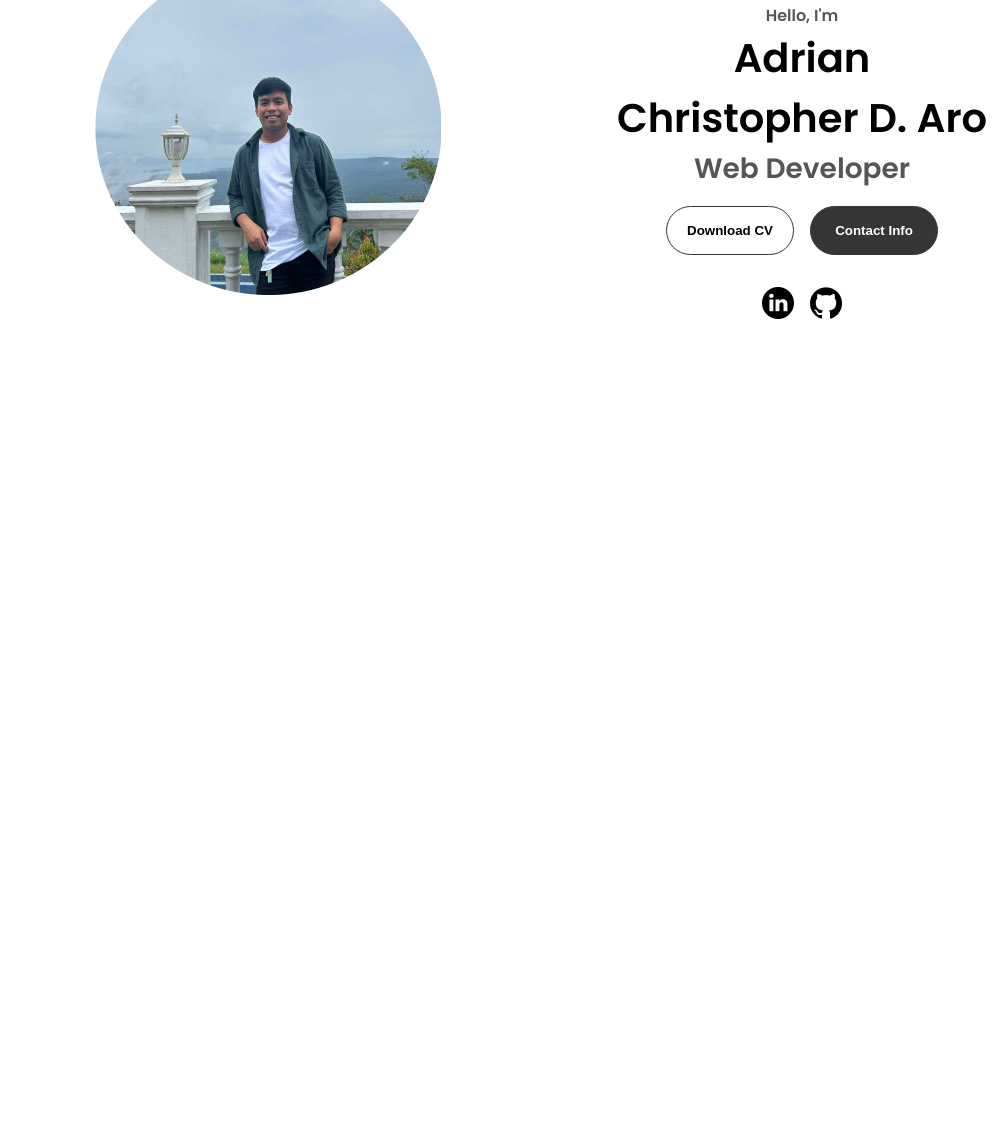
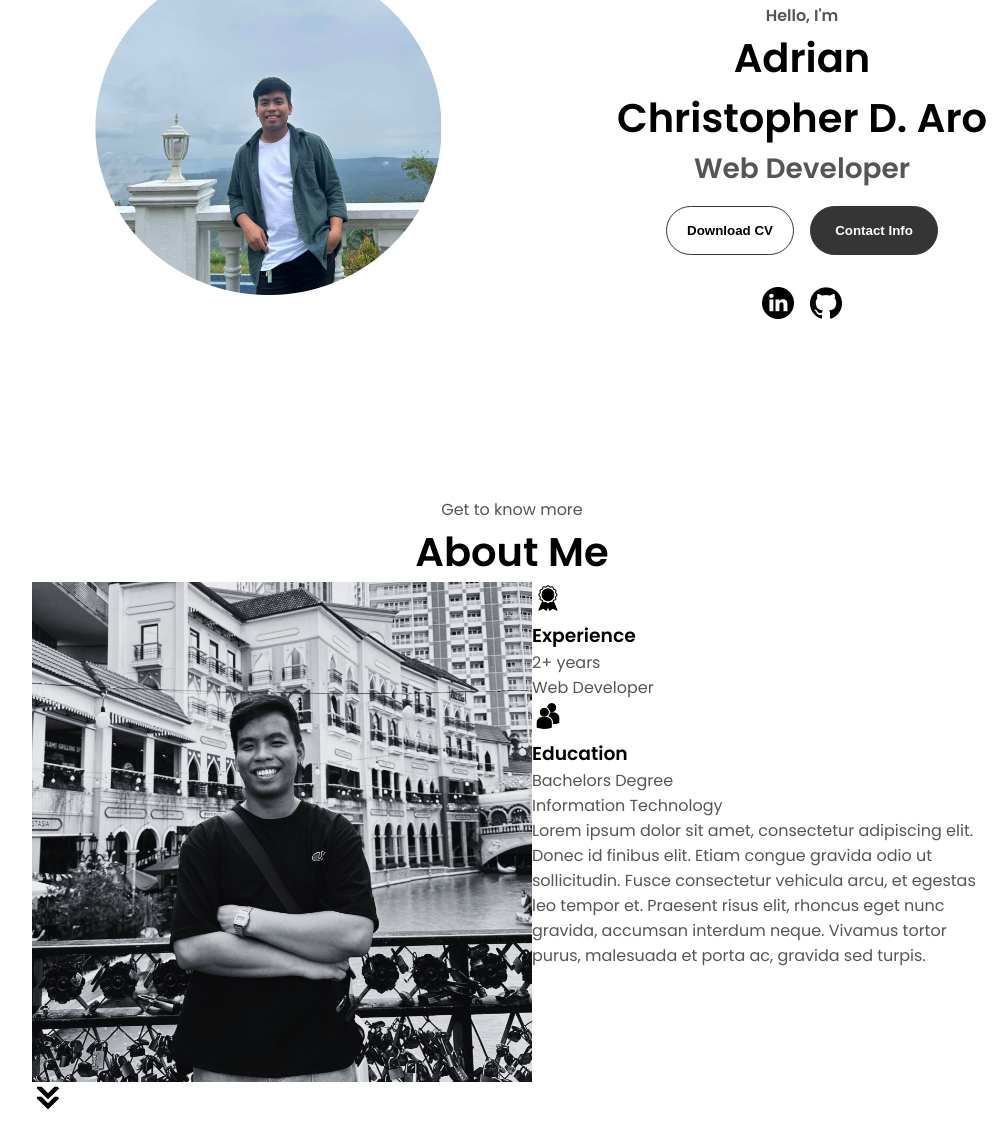
Before and after one commit to aroadrian/Personal_Portfolio2, a plain HTML site: page index.html in a window 1280 px wide. Shown: the part 295-1442 px from the top of the page, without its empty margins (128-1134 px from the left). Before the commit the page ends 800 px from the top, so only its background shows below. Drawn offline with Linux system fonts and the light colour scheme.

Commit message:
add about section on the code

```diff
--- a/index.html
+++ b/index.html
@@ -64,6 +64,45 @@
             </div>
         </div>
     </section>
+
+    <section id="about">
+        <p class="section_text_p1">Get to know more</p>
+        <h1 class="title">About Me</h1>
+        <div class="section-container">
+            <div class="section_pic_container">
+                <img src="./assets/pic_about.jpg"
+                alt="Profile Picture"
+                class="about-pic" >
+            </div>
+            <div class="about-details-container">
+                <div class="about-containers">
+                    <div class="details-container">
+                        <img src="./assets/experience.png"
+                        alt="Experience Icon"
+                        class="icon">
+                        <h3>Experience</h3>
+                        <p>2+ years <br/> Web Developer</p>
+                    </div>
+                    <div class="details-container">
+                        <img src="./assets/education.png"
+                        alt="Education Icon"
+                        class="icon">
+                        <h3>Education</h3>
+                        <p>Bachelors Degree <br/>Information Technology</p>
+                    </div>
+                </div>
+                <div class="text-container">
+                    <p>
+                        Lorem ipsum dolor sit amet, consectetur adipiscing elit. Donec id finibus elit.
+                        Etiam congue gravida odio ut sollicitudin. Fusce consectetur vehicula arcu, et egestas leo tempor et.
+                        Praesent risus elit, rhoncus eget nunc gravida, accumsan interdum neque. Vivamus tortor purus, malesuada et porta ac, gravida sed turpis.
+                    </p>
+                </div>
+            </div>
+        </div>
+        <img src="./assets/arrow.png" alt="Arrow Icon" class="icon arrow"
+        onclick="location.href='./#experience'"/>
+    </section>
    <script src="script.js"></script>
 </body>
 </html>
```
